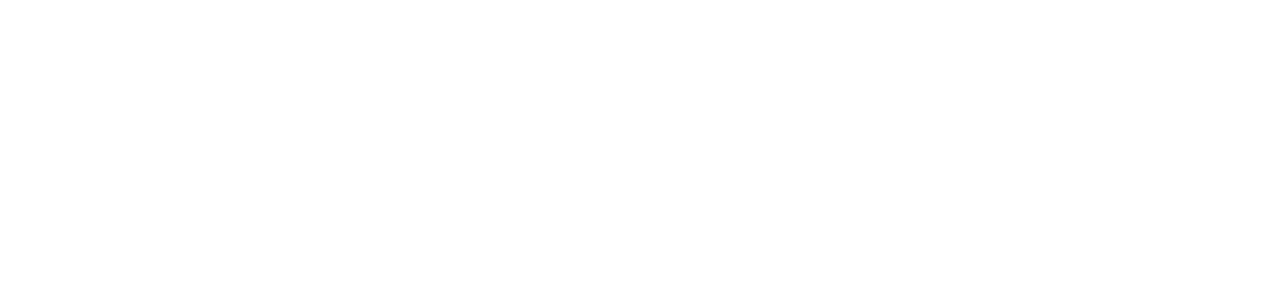
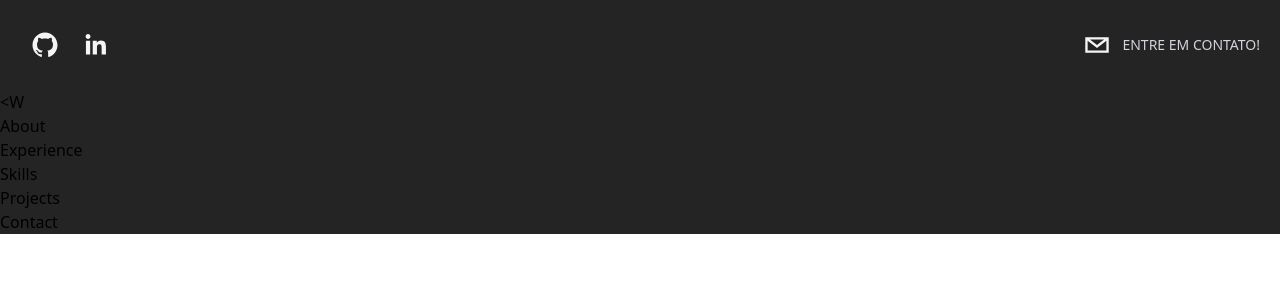
Before and after one commit to pefelippe/Portfolio, a Next.js app: page / in a window 1280 px wide. Shown: the top 300 px of the page. Built offline with nearby package versions, Linux system fonts and the light colour scheme.

Commit message:
header, framer motion, some icons

```diff
--- /dev/null
+++ b/components/About.tsx
@@ -0,0 +1,11 @@
+import React from 'react'
+
+type Props = {}
+
+function About({}: Props) {
+  return (
+    <div>About</div>
+  )
+}
+
+export default About
--- /dev/null
+++ b/components/Contact.tsx
@@ -0,0 +1,11 @@
+import React from 'react'
+
+type Props = {}
+
+function Contact({}: Props) {
+  return (
+    <div>Contact</div>
+  )
+}
+
+export default Contact
--- /dev/null
+++ b/components/Experience.tsx
@@ -0,0 +1,11 @@
+import React from 'react'
+
+type Props = {}
+
+function Experience({}: Props) {
+  return (
+    <div>Experience</div>
+  )
+}
+
+export default Experience
--- /dev/null
+++ b/components/Header.tsx
@@ -0,0 +1,64 @@
+import React from "react";
+import { SocialIcon } from "react-social-icons";
+import { motion } from "framer-motion";
+
+type Props = {};
+
+export default function Header({}: Props) {
+  return (
+    <header className="flex sticky top-0 flex-items-start p-5 justify-between max-w-7xl mx-auto z-20 xl:items-center">
+      <motion.div
+        initial={{
+          x: -500,
+          opacity: 0,
+          scale: 0.5,
+        }}
+        animate={{
+          x: 0,
+          opacity: 1,
+          scale: 1,
+        }}
+        transition={{ duration: 1.25 }}
+        className="flex flex-row items-center"
+      >
+        <SocialIcon
+          url="https://github.com/pefelippe"
+          fgColor="#f5f5f5"
+          bgColor="transparent"
+        />
+
+        <SocialIcon
+          url="https://www.linkedin.com/in/pedro-felippe"
+          fgColor="#f5f5f5"
+          bgColor="transparent"
+        />
+      </motion.div>
+
+      <motion.div
+        initial={{
+          x: 500,
+          opacity: 0,
+          scale: 0.5,
+        }}
+        animate={{
+          x: 0,
+          opacity: 1,
+          scale: 1,
+        }}
+        transition={{ duration: 1.25 }}
+        className="flex flex-row items-center text-gray-300 cursor-pointer"
+      >
+        <SocialIcon
+          className="cursor-pointer"
+          network="email"
+          fgColor="#f5f5f5"
+          bgColor="transparent"
+        />
+
+        <p className="uppercase hidden md:inline-flex text-sm text-#f5f5f5-400">
+          Entre em contato!
+        </p>
+      </motion.div>
+    </header>
+  );
+}
--- /dev/null
+++ b/components/Hero.tsx
@@ -0,0 +1,23 @@
+import React from "react";
+import { Typewriter } from "react-simple-typewriter";
+type Props = {};
+
+function Hero({}: Props) {
+  return (
+    <div>
+      <h1>
+        <span className="">
+          <Typewriter
+            words={["Oi, eu sou o Pedro!", "<WebDev />"]}
+            loop={true}
+            delaySpeed={1000}
+            typeSpeed={70}
+            deleteSpeed={50}
+          />
+        </span>
+      </h1>
+    </div>
+  );
+}
+
+export default Hero;
--- /dev/null
+++ b/components/Projects.tsx
@@ -0,0 +1,11 @@
+import React, { PureComponent } from 'react'
+
+type Props = {}
+
+export default class Projects extends PureComponent<Props> {
+  render() {
+    return (
+      <div>Projects</div>
+    )
+  }
+}
--- /dev/null
+++ b/components/Skills.tsx
@@ -0,0 +1,11 @@
+import React from 'react'
+
+type Props = {}
+
+function Skills({}: Props) {
+  return (
+    <div>Skills</div>
+  )
+}
+
+export default Skills
--- a/package.json
+++ b/package.json
@@ -14,9 +14,12 @@
     "@types/react-dom": "18.0.9",
     "eslint": "8.28.0",
     "eslint-config-next": "13.0.4",
+    "framer-motion": "^7.6.7",
     "next": "13.0.4",
     "react": "18.2.0",
     "react-dom": "18.2.0",
+    "react-simple-typewriter": "^5.0.1",
+    "react-social-icons": "^5.15.0",
     "typescript": "4.9.3"
   },
   "devDependencies": {
--- a/pages/index.tsx
+++ b/pages/index.tsx
@@ -1,14 +1,47 @@
 import Head from "next/head";
 import Link from "next/link";
+import About from "../components/About";
+import Contact from "../components/Contact";
+import Experience from "../components/Experience";
+import Header from "../components/Header";
+import Hero from "../components/Hero";
+import Projects from "../components/Projects";
+import Skills from "../components/Skills";
 
 export default function Home() {
   return (
-    <div>
+    <div className="bg-[rgb(36,36,36)]">
       <Head>
         <title>pefelippe.dev</title>
         <meta name="description" content="Pefelippe Portfolio" />
         <Link href="/dist/output.css" rel="stylesheet" />
       </Head>
+
+      <Header />
+
+      <section id="hero">
+        <Hero />
+      </section>
+
+      <section id="about">
+        <About />
+      </section>
+
+      <section id="experience">
+        <Experience />
+      </section>
+
+      <section id="skills">
+        <Skills />
+      </section>
+
+      <section id="projects">
+        <Projects />
+      </section>
+
+      <section id="contact">
+        <Contact />
+      </section>
     </div>
   );
 }
```
Also changed, not shown: 1 other file (tests, documents, lock files or other folders).
